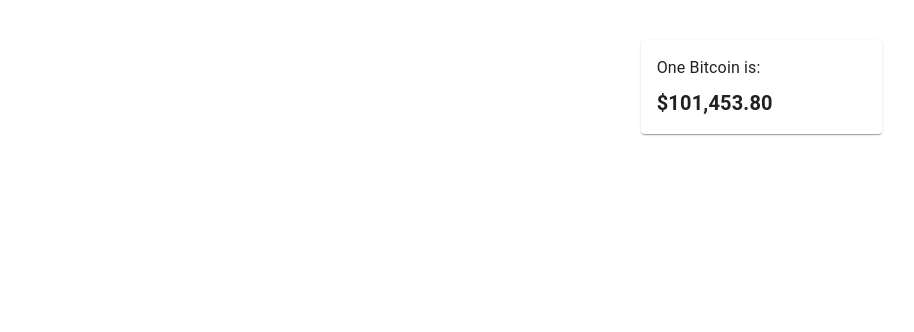
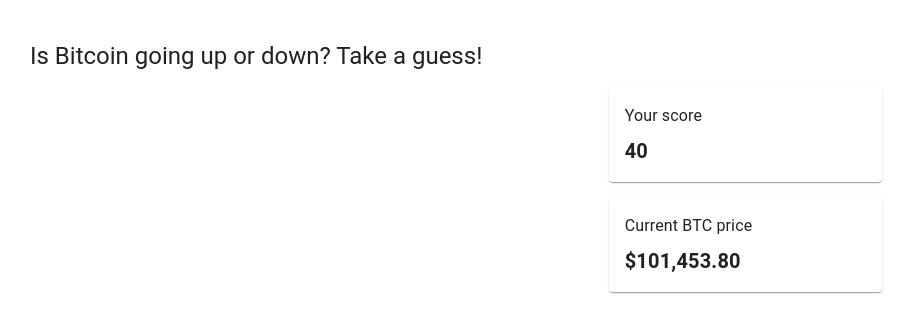
Before and after one commit to Iguana9735/place-your-bets, a React (Vite) app in the folder frontend/: page / in a window 1280 px wide. Shown: the top 332 px of the page, without its empty margins (184-1098 px from the left). Built offline with nearby package versions, Linux system fonts and the light colour scheme.

Commit message:
Add a title and display current score

```diff
--- a/frontend/src/App.tsx
+++ b/frontend/src/App.tsx
@@ -1,20 +1,26 @@
-import {Container, Grid, styled,} from "@mui/material";
+import {Container, Grid, Stack, styled,} from "@mui/material";
 import PriceDisplay from "./PriceDisplay.tsx";
+import ScoreDisplay from "./ScoreDisplay.tsx";
 
 function App() {
 
-    const SiteContainer = styled(Container)(({theme}) => ({
-        marginTop: theme.spacing(5)
-    }))
+    const score = 40;
+    const bitcoinPrice = 101453.80;
 
     return (
         <>
             <SiteContainer maxWidth={"md"}>
-                <Grid container spacing={8}>
+                <Grid container spacing={2}>
+                    <Grid size={12}>
+                        <Title> Is Bitcoin going up or down? Take a guess! </Title>
+                    </Grid>
                     <Grid size={8}>
                     </Grid>
                     <Grid size={4}>
-                        <PriceDisplay price={101453.80}/>
+                        <Stack spacing={2}>
+                            <ScoreDisplay score={score}/>
+                            <PriceDisplay price={bitcoinPrice}/>
+                        </Stack>
                     </Grid>
                 </Grid>
             </SiteContainer>
@@ -22,4 +28,13 @@
     )
 }
 
+const SiteContainer = styled(Container)(({theme}) => ({
+    marginTop: theme.spacing(5),
+}))
+
+const Title = styled('div')(({theme}) => ({
+    ...theme.typography.h5,
+    color: theme.palette.text.primary
+}));
+
 export default App
--- a/frontend/src/PriceDisplay.tsx
+++ b/frontend/src/PriceDisplay.tsx
@@ -1,4 +1,4 @@
-import {Paper, styled,} from "@mui/material";
+import ValueDisplay from "./ValueDisplay.tsx";
 
 type Props = {
     price: number
@@ -11,32 +11,8 @@
     });
 
     return (
-        <PricePaper>
-            <Title> One Bitcoin is: </Title>
-            <Price>{formatter.format(price)}</Price>
-        </PricePaper>
+        <ValueDisplay title={"Current BTC price"} value={formatter.format(price)}/>
     )
 }
 
-const PricePaper = styled(Paper)(({theme}) => ({
-    padding: theme.spacing(2),
-    gap: theme.spacing(1),
-    display: "flex",
-    flexWrap: "wrap",
-    flexDirection: "column",
-    justifyContent: "space-between",
-    alignItems: "stretch"
-}));
-
-const Title = styled('div')(({theme}) => ({
-    ...theme.typography.body1,
-    color: theme.palette.text.primary
-}));
-
-const Price = styled('div')(({theme}) => ({
-    ...theme.typography.body1,
-    fontSize: 20,
-    fontWeight: "bold"
-}));
-
 export default PriceDisplay
--- /dev/null
+++ b/frontend/src/ScoreDisplay.tsx
@@ -0,0 +1,13 @@
+import ValueDisplay from "./ValueDisplay.tsx";
+
+type Props = {
+    score: number
+}
+
+function ScoreDisplay({score}: Props) {
+    return (
+        <ValueDisplay title={"Your score"} value={score.toString()}/>
+    )
+}
+
+export default ScoreDisplay
--- /dev/null
+++ b/frontend/src/ValueDisplay.tsx
@@ -0,0 +1,39 @@
+import {Paper, styled,} from "@mui/material";
+
+type Props = {
+    title: string
+    value: string
+}
+
+function ValueDisplay({title, value}: Props) {
+
+    return (
+        <Wrapper>
+            <Title>{title}</Title>
+            <Value>{value}</Value>
+        </Wrapper>
+    )
+}
+
+const Wrapper = styled(Paper)(({theme}) => ({
+    padding: theme.spacing(2),
+    gap: theme.spacing(1),
+    display: "flex",
+    flexWrap: "wrap",
+    flexDirection: "column",
+    justifyContent: "space-between",
+    alignItems: "stretch"
+}));
+
+const Title = styled('div')(({theme}) => ({
+    ...theme.typography.body1,
+    color: theme.palette.text.primary
+}));
+
+const Value = styled('div')(({theme}) => ({
+    ...theme.typography.body1,
+    fontSize: 20,
+    fontWeight: "bold"
+}));
+
+export default ValueDisplay
```
